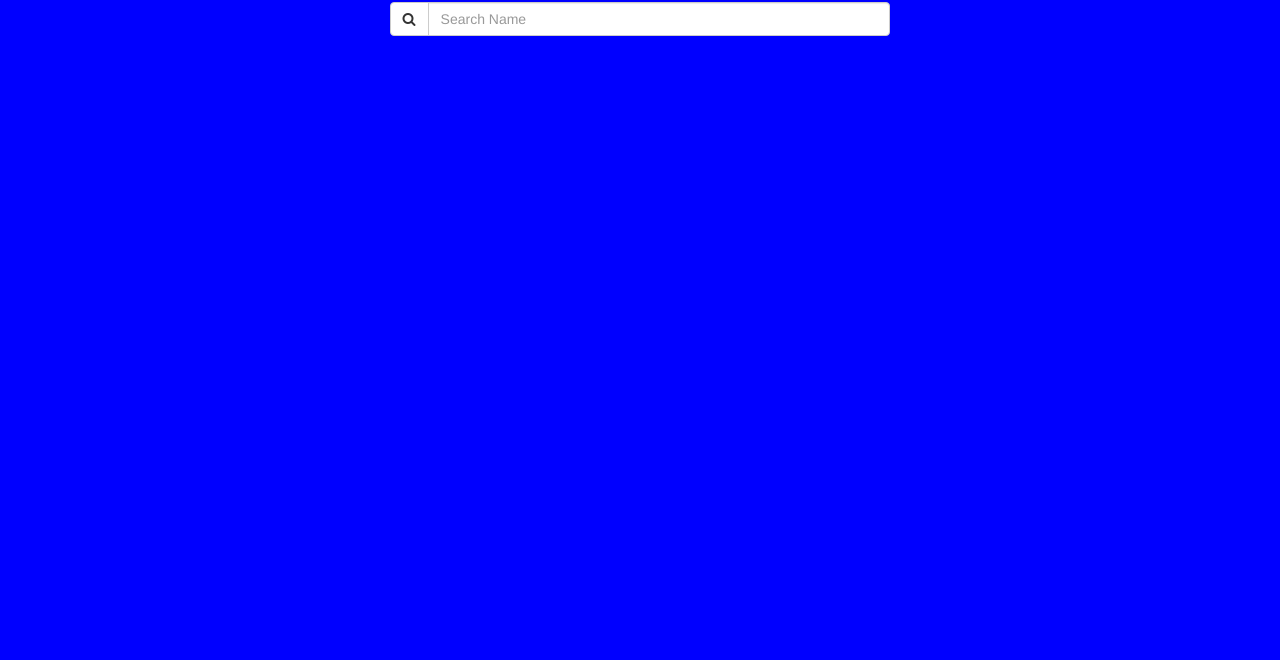
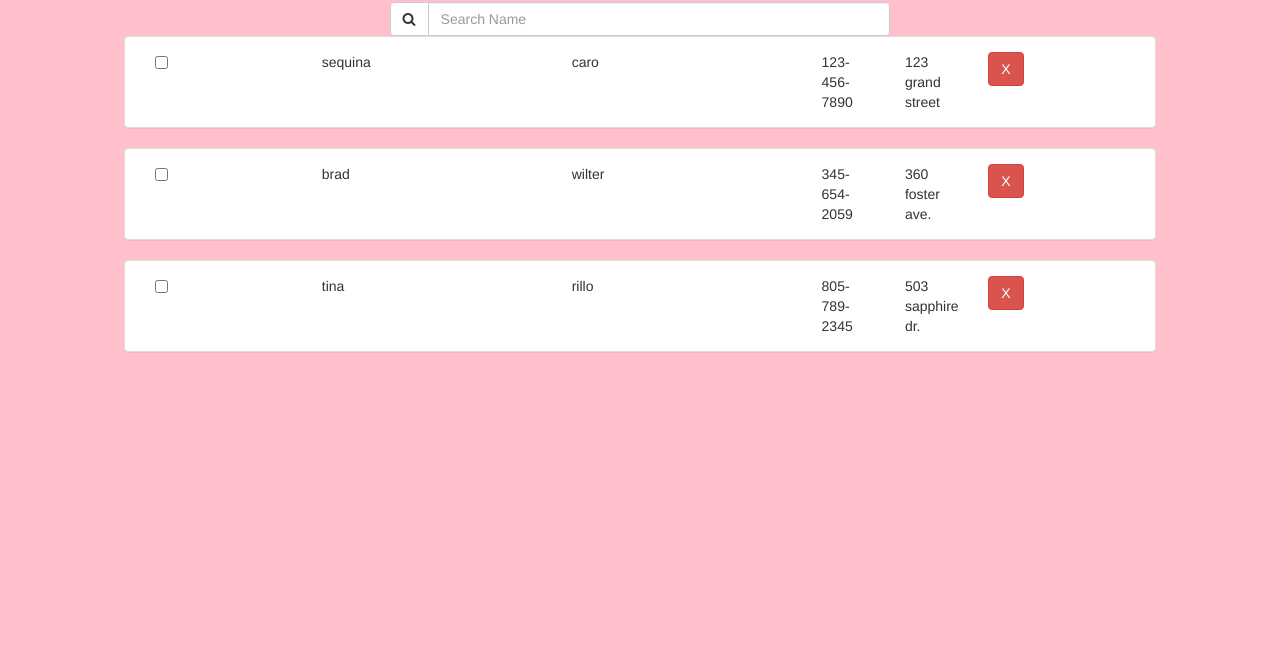
Before and after one commit to sequina/addressBookApp, a plain HTML site: page index.html in a window 1280 px wide. Shown: the part 140-800 px from the top of the page. Drawn offline with nearby package versions, Linux system fonts and the light colour scheme; some packages are replaced by stand-ins of ours.

Commit message:
views working

```diff
--- a/app/controllers/ItemAllCtrl.js
+++ b/app/controllers/ItemAllCtrl.js
@@ -2,7 +2,7 @@ app.controller("ItemAllCtrl", function ($scope) {
   $scope.items = [
 {
       id: 0,
-      firstname: "sequina",
+      firstName: "sequina",
       lastName: "caro",
       number: "123-456-7890",
       address: "123 grand street"
@@ -10,14 +10,14 @@ app.controller("ItemAllCtrl", function ($scope) {
     },
     {
        id: 1,
-      firstname: "brad",
+      firstName: "brad",
       lastName: "wilter",
-      numer: "345-654-2059",
+      number: "345-654-2059",
       address: "360 foster ave."
     },
     {
        id: 2,
-      firstname: "tina",
+      firstName: "tina",
       lastName: "rillo",
       number: "805-789-2345",
       address: "503 sapphire dr."
--- a/app/controllers/ItemNewCtrl.js
+++ b/app/controllers/ItemNewCtrl.js
@@ -27,5 +27,5 @@ app.controller("ItemNewCtrl", function ($scope) {
   $scope.addnewContact = function() {
     console.log("added new contact");
 
-  }
-})
+  };
+});
--- a/app/controllers/NavCtrl.js
+++ b/app/controllers/NavCtrl.js
@@ -13,4 +13,4 @@ app.controller("NavCtrl", function ($scope) {
       url:'#/items/new'
     }
   ];
-})
+});
--- a/partials/item-all.html
+++ b/partials/item-all.html
@@ -10,12 +10,12 @@
     </div>
   </div>
 
-  <div ng-repeat="contacts in item | filter: searchText">
+  <div ng-repeat="contacts in items | filter: searchText">
     <div class="panel panel-default">
       <div class="panel-body">
-        <div class="col-xs-1"><input type="checkbox" name=""/></div>
-        <div class="col-xs-7">{{contacts.firstName}}</div>
-        <div class="col-xs-2">{{contacts.lastName}}</div>
+        <div class="col-xs-2"><input type="checkbox" name=""/></div>
+        <div class="col-xs-3">{{contacts.firstName}}</div>
+        <div class="col-xs-3">{{contacts.lastName}}</div>
         <div class="col-xs-1">{{contacts.number}}</div>
         <div class="col-xs-1">{{contacts.address}}</div>
         <div class="col-xs-1"><button class="btn btn-danger">X</button></div>
--- a/sass/main.scss
+++ b/sass/main.scss
@@ -1,4 +1,4 @@
-$blue: blue;
+$blue: pink;
 
 body{
   background-color: $blue;
```
Also changed, not shown: styles/main.css.
